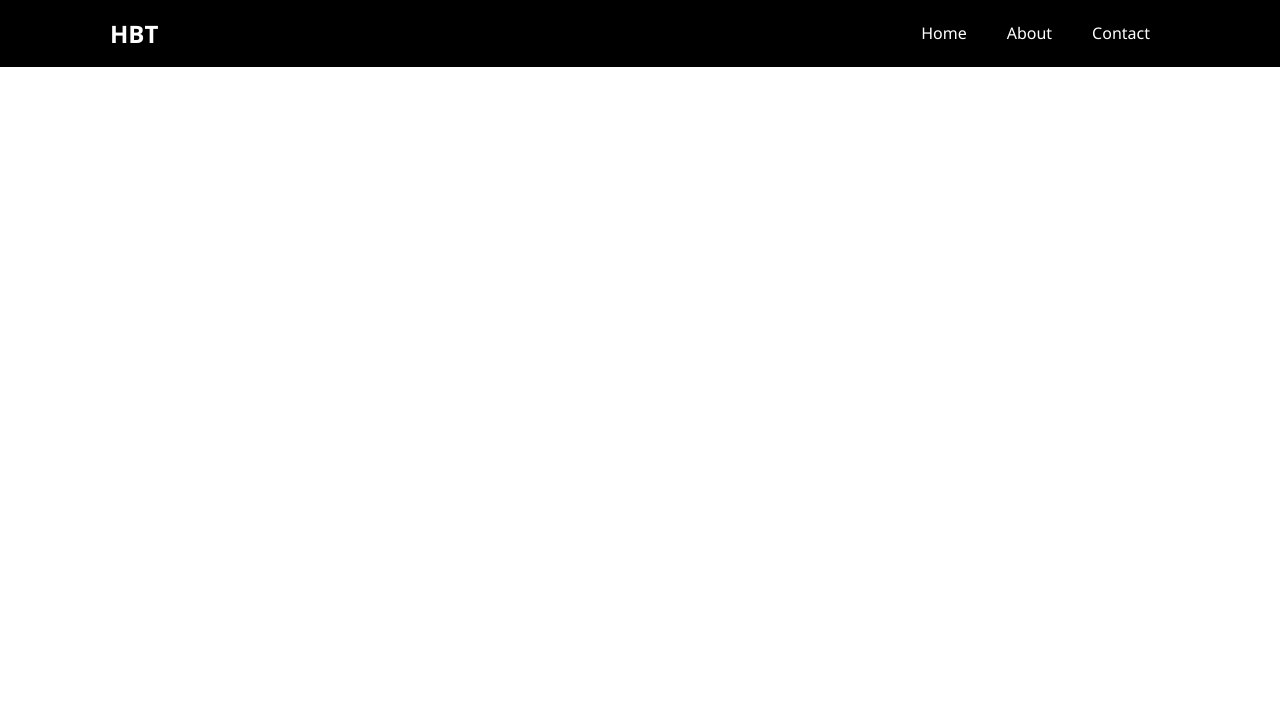
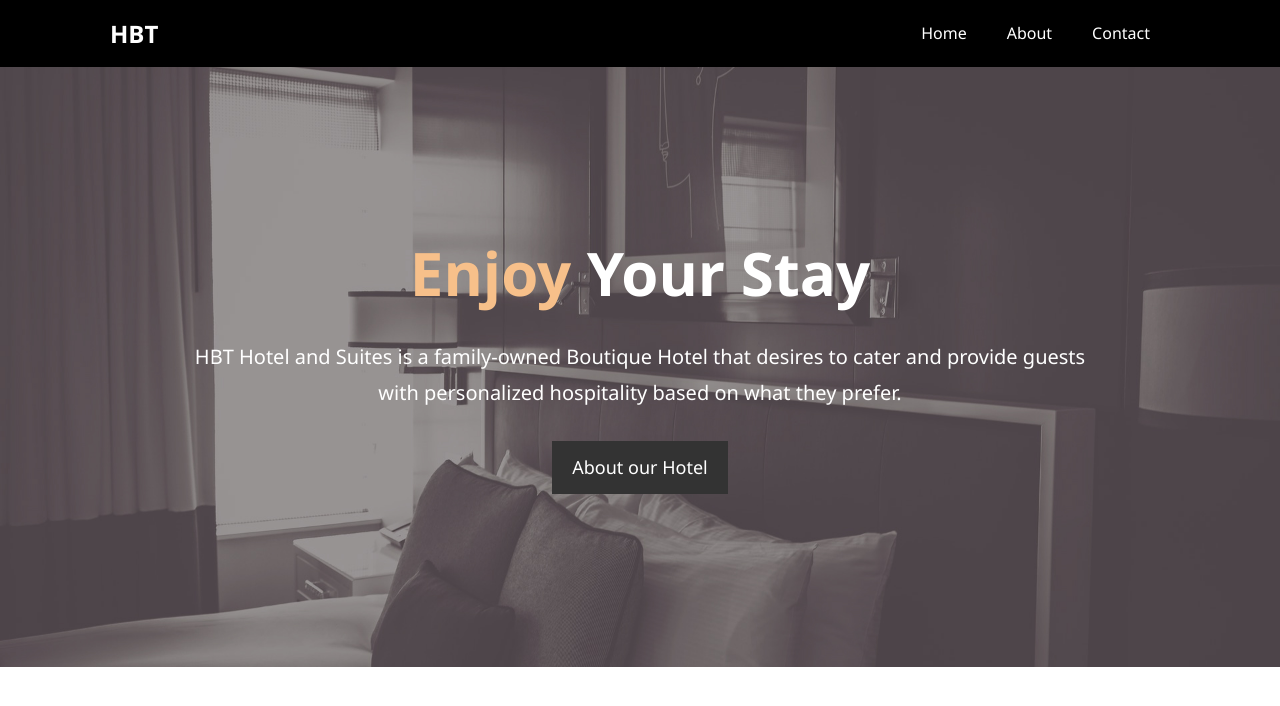
Before and after one commit to motiurdev/Hotel-Website, a plain HTML site: page index.html in a window 1280 px wide. Drawn offline with Linux system fonts and the light colour scheme.

Commit message:
showcase

```diff
--- a/css/style.css
+++ b/css/style.css
@@ -35,7 +35,30 @@ a {
     overflow: auto;
 }
 
+.lead {
+    font-size: 20px;
+}
 
+.btn {
+    display: inline-block;
+    padding: 13px 20px;
+    font-size: 18px;
+    background: #333;
+    color: #fff;
+    border: none;
+    cursor: pointer;
+}
+
+.btn:hover {
+    background: #444;
+    color: #f7c08a;
+}
+
+.text-primary {
+    color: #f7c08a;
+}
+
+/* navbar */
 
 #navbar {
     background: #000;
@@ -72,3 +95,28 @@ a {
     background: #444;
     color: #f7c08a;
 }
+
+/* showcase */
+
+.showcase {
+    background: url(../img/showcase.jpg) no-repeat center center/cover;
+    height: 600px;
+}
+
+.showcase-content {
+    text-align: center;
+    margin-top: 170px;
+    color: #fff;
+}
+
+.showcase-content h1 {
+    font-size: 60px;
+    line-height: 1.2em;
+}
+
+.showcase-content p {
+    line-height: 1.8em;
+    margin-bottom: 30px;
+    margin-right: 70px;
+    margin-left: 70px;
+}
--- a/index.html
+++ b/index.html
@@ -21,6 +21,16 @@
                 </ul>
                </div>
         </nav>
+
+        <div class="showcase">
+            <div class="container">
+                <div class="showcase-content">
+                    <h1><span class="text-primary">Enjoy</span> Your Stay</h1>
+                    <p class="lead">HBT Hotel and Suites is a family-owned Boutique Hotel that desires to cater and provide guests with personalized hospitality based on what they prefer.</p>
+                    <a href="about.html" class="btn">About our Hotel</a>
+                </div>
+            </div>
+        </div>
     </header>
 </body>
 </html>
```
